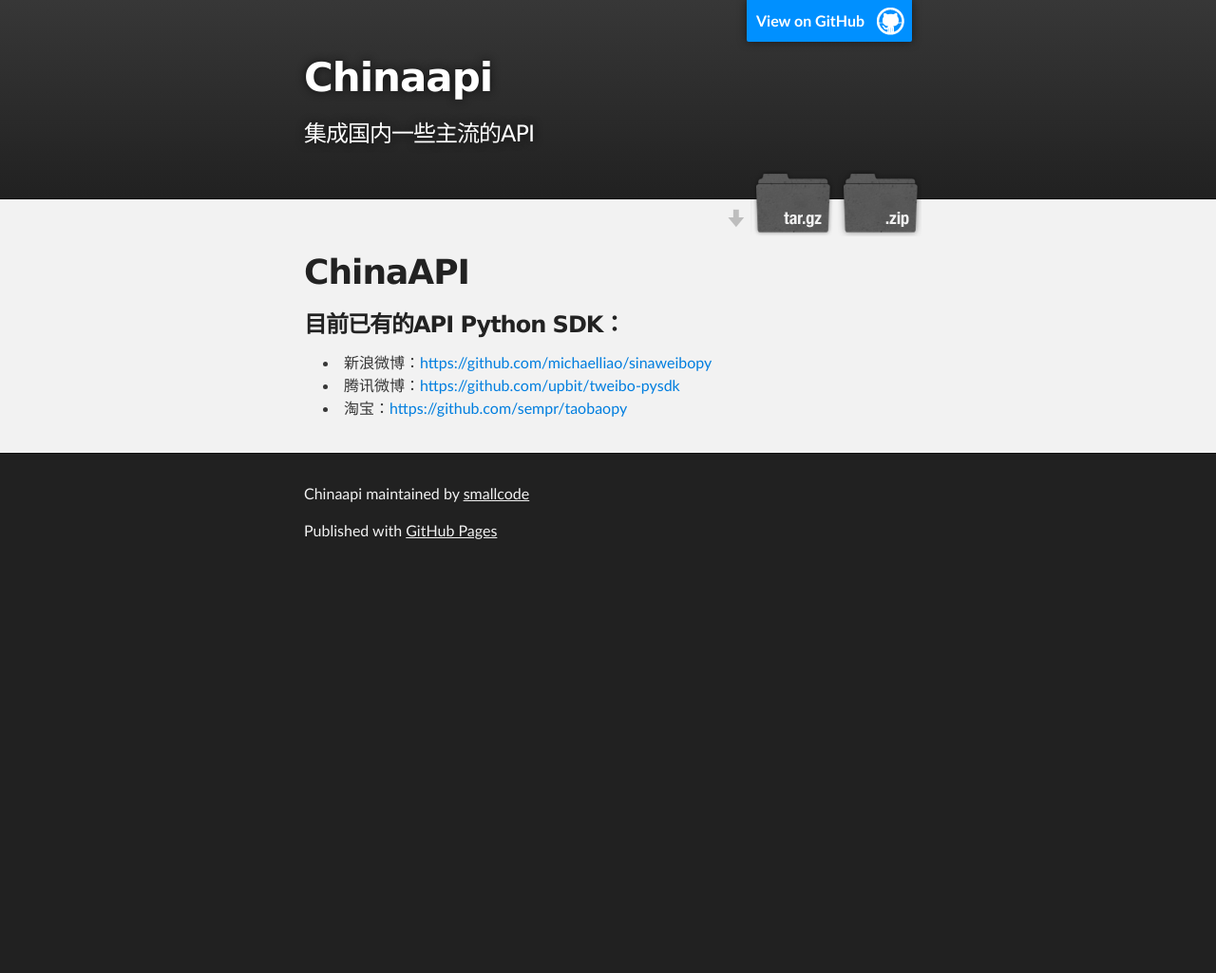
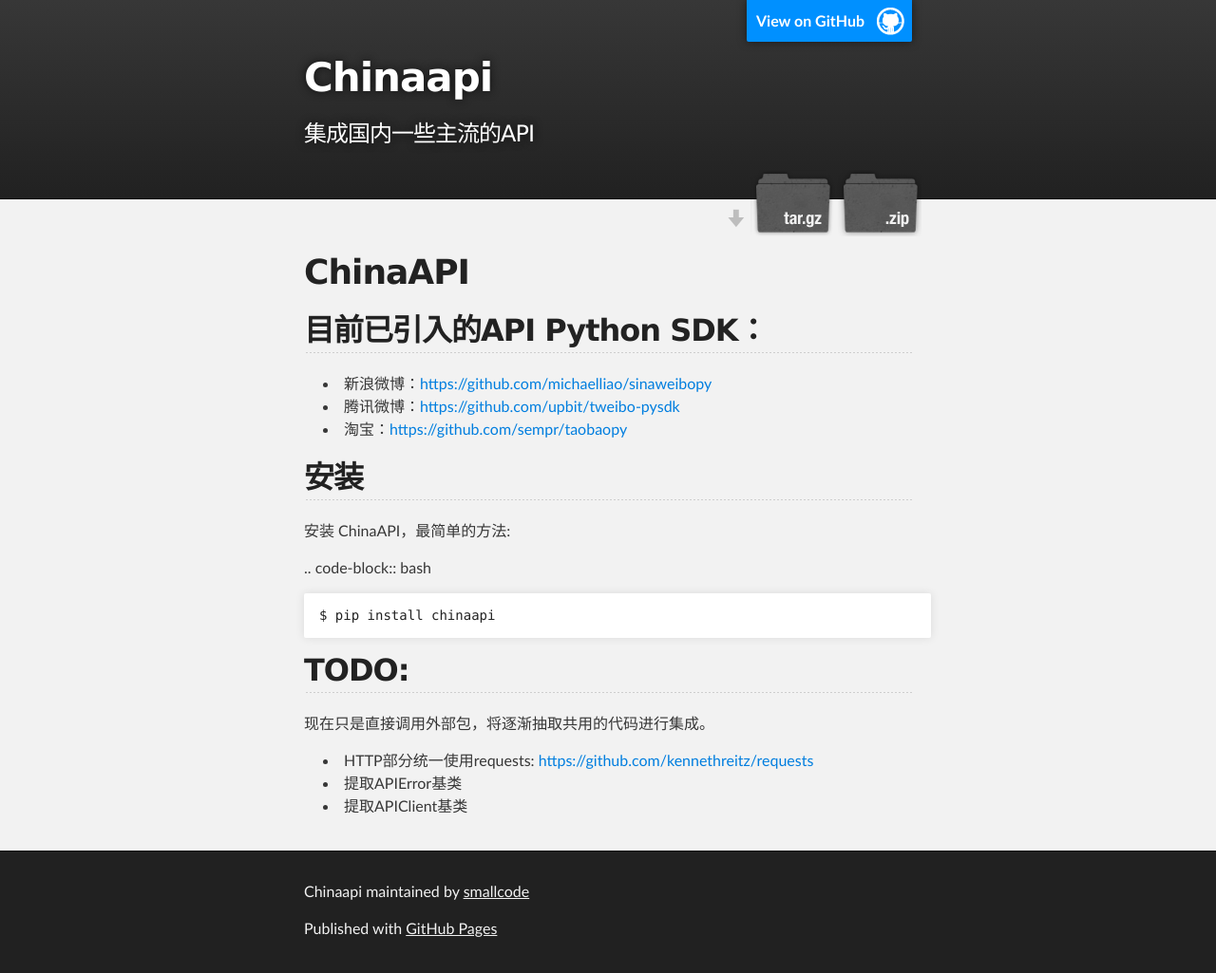
Before and after one commit to smallcode/ChinaAPI, a plain HTML site: page index.html in a window 1280 px wide. Shown: the whole page at 95% size. Before the commit the page ends 800 px from the top, so only its background shows below. Drawn offline with Linux system fonts and the light colour scheme.

Commit message:
Create gh-pages branch via GitHub

```diff
--- a/index.html
+++ b/index.html
@@ -34,8 +34,8 @@
         <h1>
 <a name="chinaapi" class="anchor" href="#chinaapi"><span class="octicon octicon-link"></span></a>ChinaAPI</h1>
 
-<h3>
-<a name="%E7%9B%AE%E5%89%8D%E5%B7%B2%E6%9C%89%E7%9A%84api-python-sdk" class="anchor" href="#%E7%9B%AE%E5%89%8D%E5%B7%B2%E6%9C%89%E7%9A%84api-python-sdk"><span class="octicon octicon-link"></span></a>目前已有的API Python SDK：</h3>
+<h2>
+<a name="%E7%9B%AE%E5%89%8D%E5%B7%B2%E5%BC%95%E5%85%A5%E7%9A%84api-python-sdk" class="anchor" href="#%E7%9B%AE%E5%89%8D%E5%B7%B2%E5%BC%95%E5%85%A5%E7%9A%84api-python-sdk"><span class="octicon octicon-link"></span></a>目前已引入的API Python SDK：</h2>
 
 <ul>
 <li>新浪微博：<a href="https://github.com/michaelliao/sinaweibopy">https://github.com/michaelliao/sinaweibopy</a>
@@ -44,6 +44,26 @@
 </li>
 <li>淘宝：<a href="https://github.com/sempr/taobaopy">https://github.com/sempr/taobaopy</a>
 </li>
+</ul><h2>
+<a name="%E5%AE%89%E8%A3%85" class="anchor" href="#%E5%AE%89%E8%A3%85"><span class="octicon octicon-link"></span></a>安装</h2>
+
+<p>安装 ChinaAPI，最简单的方法:</p>
+
+<p>.. code-block:: bash</p>
+
+<pre><code>$ pip install chinaapi
+</code></pre>
+
+<h2>
+<a name="todo" class="anchor" href="#todo"><span class="octicon octicon-link"></span></a>TODO:</h2>
+
+<p>现在只是直接调用外部包，将逐渐抽取共用的代码进行集成。</p>
+
+<ul>
+<li>HTTP部分统一使用requests: <a href="https://github.com/kennethreitz/requests">https://github.com/kennethreitz/requests</a>
+</li>
+<li>提取APIError基类</li>
+<li>提取APIClient基类</li>
 </ul>
       </section>
     </div>
--- a/params.json
+++ b/params.json
@@ -1 +1 @@
-{"name":"Chinaapi","tagline":"集成国内一些主流的API","body":"ChinaAPI\r\n========\r\n\r\n###目前已有的API Python SDK：###\r\n* 新浪微博：https://github.com/michaelliao/sinaweibopy\r\n* 腾讯微博：https://github.com/upbit/tweibo-pysdk\r\n* 淘宝：https://github.com/sempr/taobaopy\r\n","google":"","note":"Don't delete this file! It's used internally to help with page regeneration."}
+{"name":"Chinaapi","tagline":"集成国内一些主流的API","body":"ChinaAPI\r\n=========================\r\n\r\n目前已引入的API Python SDK：\r\n---------------------------\r\n\r\n- 新浪微博：https://github.com/michaelliao/sinaweibopy\r\n- 腾讯微博：https://github.com/upbit/tweibo-pysdk\r\n- 淘宝：https://github.com/sempr/taobaopy\r\n\r\n\r\n安装\r\n----\r\n\r\n安装 ChinaAPI，最简单的方法:\r\n\r\n.. code-block:: bash\r\n\r\n    $ pip install chinaapi\r\n\r\n\r\nTODO:\r\n----\r\n现在只是直接调用外部包，将逐渐抽取共用的代码进行集成。\r\n\r\n- HTTP部分统一使用requests: https://github.com/kennethreitz/requests\r\n- 提取APIError基类\r\n- 提取APIClient基类\r\n\r\n","google":"","note":"Don't delete this file! It's used internally to help with page regeneration."}
```
